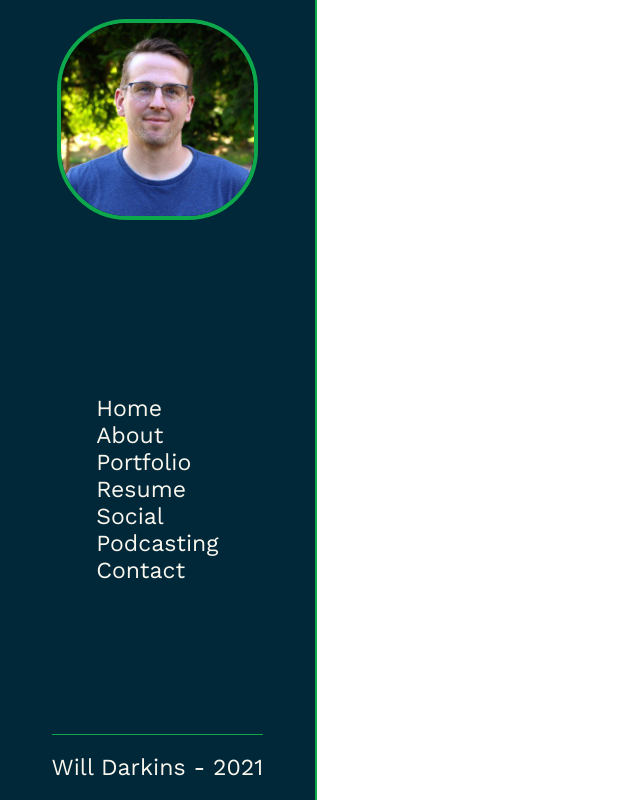
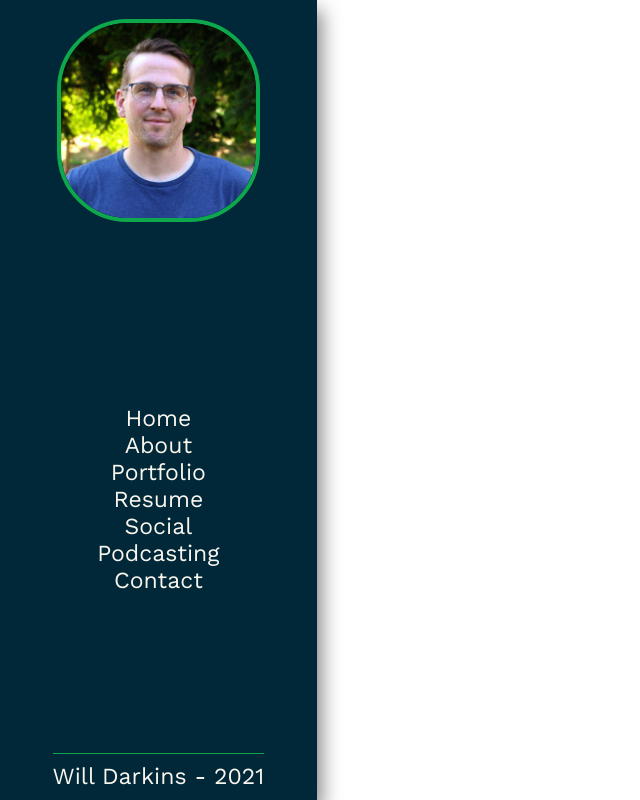
Before and after one commit to willdarkins/portfolio_darkins, a React (Create React App) app: page / in a window 1280 px wide. Shown: the whole page, without its empty margins (0-640 px from the left). Built offline with nearby package versions, Linux system fonts and the light colour scheme; a web font is replaced by a local one.

Commit message:
added box shadowning to SideBar.js

```diff
--- a/src/Components/Nav.js
+++ b/src/Components/Nav.js
@@ -11,7 +11,7 @@ const NavStyles = styled.nav`
     align-items: center;
     height: 100%;
     width: 100%;
-    border-right: 2px solid var(--border);
+    box-shadow: 5px 10px 18px #888888;
 
 //targeting profile picture in sidebar
     .profile {
@@ -23,9 +23,6 @@ const NavStyles = styled.nav`
             border-radius: 35%;
             border: 4px solid var(--border)
         }
-    .nav-list{
-        align-items: center;
-    }
     .list-items {
         width: 100%;
         text-align: center;
@@ -37,14 +34,14 @@ const NavStyles = styled.nav`
                 &:hover {
                     cursor: pointer;
                 }
-                padding: .1rem;
+                padding: 20rem;
             }
         }
     }
     }
     footer {
         p {
-            padding: 1rem 0;
+            padding: .5rem 0;
             font-size: 1.2rem;
             display: block;
             text-align: center;
--- a/src/Components/SideBar.js
+++ b/src/Components/SideBar.js
@@ -5,6 +5,7 @@ import Nav from './Nav'
 // styles variable from styled-components dependency applied to SideBar
 const BarStyles = styled.div `
     background-color: var(--sidebar);
+    text-align: center;
     position: fixed;
     width: 16.5rem;
     height: 100vh;
```
